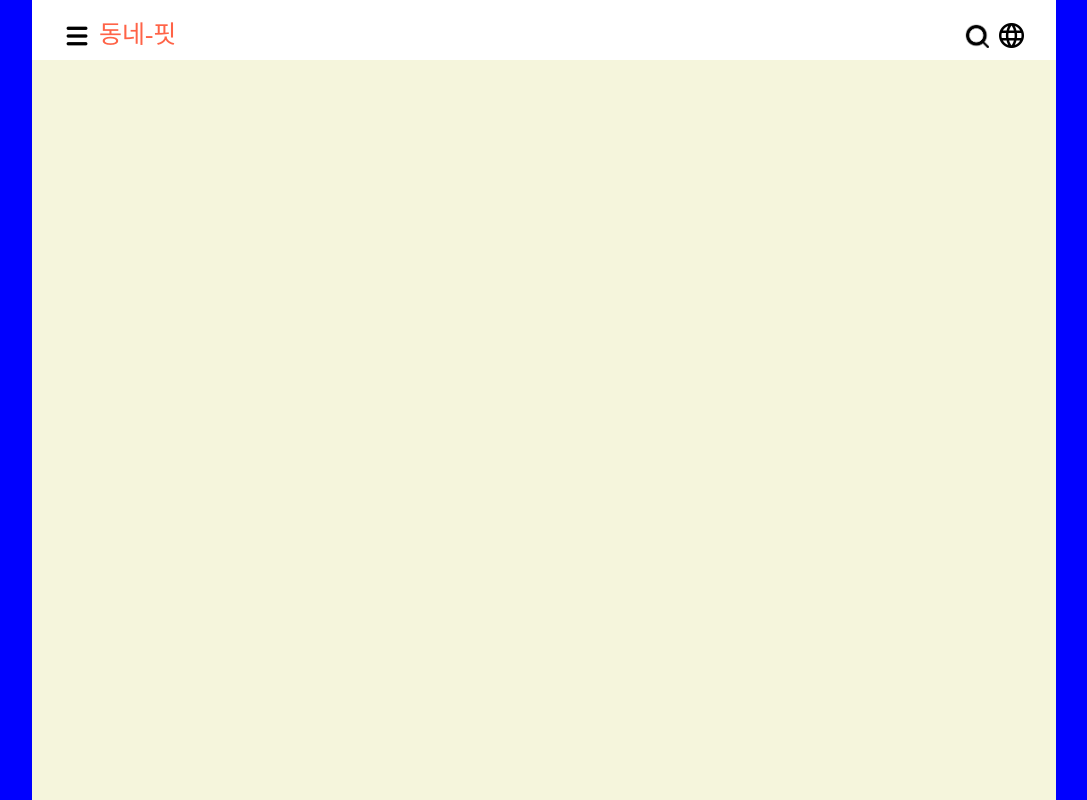
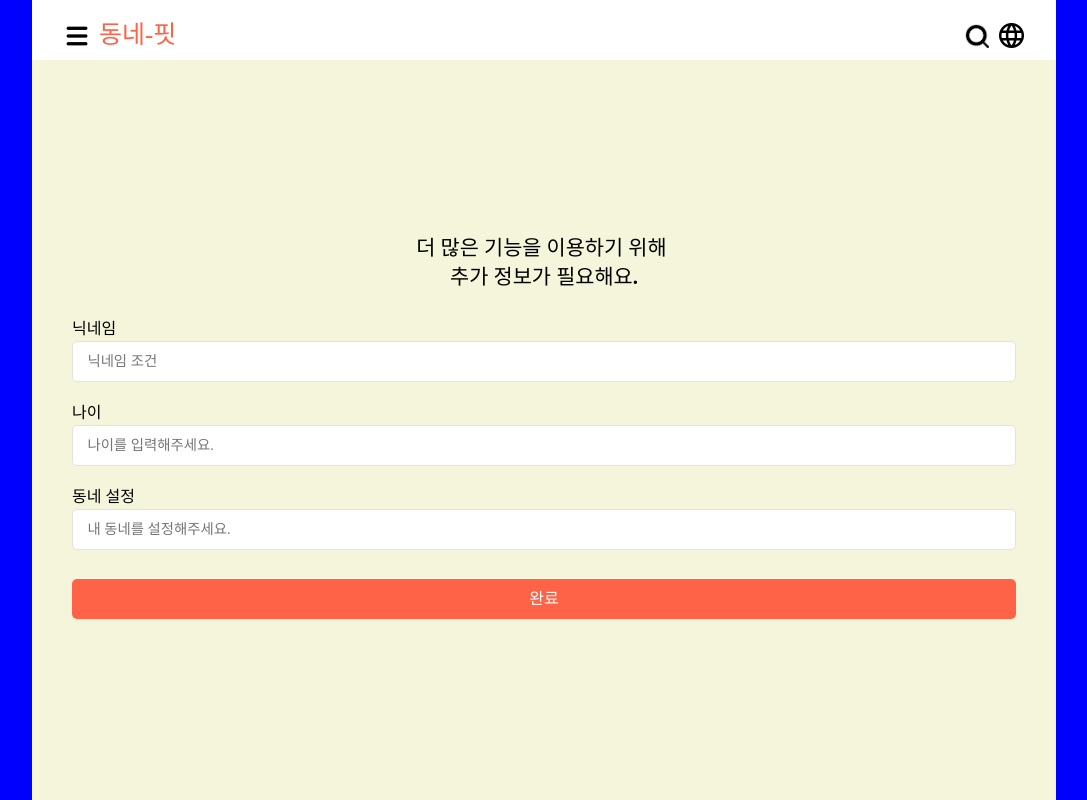
Before and after one commit to DongNae-FIT/DongNae-FIT-FE, a React (Vite) app: page /login/info in a window 1280 px wide. Before the commit this address had no page. Shown: the whole page, without its empty margins (96-1183 px from the left). Built offline with nearby package versions, Linux system fonts and the light colour scheme; a web font is replaced by a local one.

Commit message:
20241128_02:43

```diff
--- a/src/App.jsx
+++ b/src/App.jsx
@@ -10,8 +10,9 @@ import BackHeader from "@/layouts/Header/BackHeader";
 import EditorHeader from "@/layouts/Header/EditorHeader";
 
 import Home from "@/pages/Home";
-import Login from "@/pages/Login";
-import KakaoRedirect from "@/pages/KakaoRedirect";
+import Login from "@/pages/LoginPages/Login";
+import KakaoRedirect from "@/pages/LoginPages/KakaoRedirect";
+import AdditionalInfo from "@/pages/LoginPages/AdditionalInfo";
 
 import ClassMain from "@/pages/ClassPages/ClassMain";
 import ClassDetail from "@/pages/ClassPages/ClassDetail";
@@ -60,6 +61,7 @@ function App() {
         <Route path="/" element={<Home />} />
         <Route path="/login" element={<Login />} />
         <Route path="/auth" element={<KakaoRedirect />} />
+        <Route path="/login/info" element={<AdditionalInfo />} />
 
         <Route path="/class" element={<ClassMain />} />
         <Route path="/class/detail" element={<ClassDetail />} />
--- a/src/locales/en.json
+++ b/src/locales/en.json
@@ -10,6 +10,13 @@
     "title": "Login",
     "intro": "introduction",
     "kakao": "Login with Kakako"
+  },
+  "additional_info": {
+    "title": "We need additional information to use more features",
+    "nickname": "Nickname",
+    "age": "Age",
+    "location": "Where you live",
+    "location_placeholder": "Enter Where you live"
   },
   "menus": {
     "home": "Home",
--- a/src/locales/kr.json
+++ b/src/locales/kr.json
@@ -9,6 +9,15 @@
   "login": {
     "title": "로그인",
     "kakao": "카카오로 로그인"
+  },
+  "additional_info": {
+    "title": "더 많은 기능을 이용하기 위해 \n\n추가 정보가 필요해요.",
+    "nickname": "닉네임",
+    "nickname_placeholder": "닉네임 조건",
+    "age": "나이",
+    "age_placeholder": "나이를 입력해주세요.",
+    "location": "동네 설정",
+    "location_placeholder": "내 동네를 설정해주세요."
   },
   "menus": {
     "home": "홈",
--- a/src/pages/ClassPages/ClassMain.jsx
+++ b/src/pages/ClassPages/ClassMain.jsx
@@ -13,8 +13,37 @@ const ClassMain = () => {
   const [activeFilters, setActiveFilters] = useState({});
   const dropdownRef = useRef(null);
 
-  const [priceMin, setPriceMin] = useState();
-  const [priceMax, setPriceMax] = useState();
+  const [priceMin, setPriceMin] = useState(0);
+  const [priceMax, setPriceMax] = useState(0);
+
+  const MAX_PRICE = 99999999999; // 99억 9999만 9999원
+  const [warningMessage, setWarningMessage] = useState("");
+
+  const handlePriceMinChange = (e) => {
+    let value = e.target.value.replace(/[^0-9]/g, ""); // 숫자만 남기기
+    value = value ? Number(value) : null; // 빈값은 null로 처리
+    if (value > MAX_PRICE) value = MAX_PRICE; // 최대값 제한
+
+    setPriceMin(value);
+    checkPriceValidity(value, priceMax);
+  };
+
+  const handlePriceMaxChange = (e) => {
+    let value = e.target.value.replace(/[^0-9]/g, ""); // 숫자만 남기기
+    value = value ? Number(value) : null; // 빈값은 null로 처리
+    if (value > MAX_PRICE) value = MAX_PRICE; // 최대값 제한
+
+    setPriceMax(value);
+    checkPriceValidity(priceMin, value);
+  };
+
+  const checkPriceValidity = (min, max) => {
+    if (min && max && min > max) {
+      setWarningMessage("최소 금액보다 최대 금액이 작아요.");
+    } else {
+      setWarningMessage(""); // 유효한 경우 경고 메시지 제거
+    }
+  };
 
   const toggleFilter = (filterName) => {
     setActiveFilters((prev) => ({
@@ -115,21 +144,26 @@ const ClassMain = () => {
             <div className={styles["price__title"]}>{t("class.filter1")}</div>
             <div className={styles["price__container"]}>
               <input
-                type="number"
+                type="text"
                 className={styles["price__input"]}
-                placeholder={t("class.price_max_placeholder")}
-                value={priceMin}
-                onChange={(e) => setPriceMin(e.target.value)}
+                placeholder={t("class.price_min_placeholder")}
+                value={priceMin ? priceMin.toLocaleString() : ""} // 화면에 표시 시 숫자 포맷
+                onChange={handlePriceMinChange}
               />
               <span className={styles["price__wave"]}>~</span>
               <input
-                type="number"
+                type="text"
                 className={styles["price__input"]}
                 placeholder={t("class.price_max_placeholder")}
-                value={priceMax}
-                onChange={(e) => setPriceMax(e.target.value)}
+                value={priceMax ? priceMax.toLocaleString() : ""} // 화면에 표시 시 숫자 포맷
+                onChange={handlePriceMaxChange}
               />
             </div>
+
+            {warningMessage && (
+              <div className={styles["price__warning"]}>{warningMessage}</div>
+            )}
+
             <div className={styles["price__buttons"]}>
               <button
                 className={styles["reset-button"]}
@@ -140,7 +174,13 @@ const ClassMain = () => {
               >
                 {t("buttons.reset")}
               </button>
-              <button className={styles["apply-button"]}>
+              <button
+                className={styles["apply-button"]}
+                onClick={() => {
+                  if (warningMessage)
+                    window.alert("최소 금액보다 최대 금액이 작습니다.");
+                }}
+              >
                 {t("buttons.apply")}
               </button>
             </div>
--- a/src/pages/ClassPages/ClassMain.module.css
+++ b/src/pages/ClassPages/ClassMain.module.css
@@ -73,7 +73,6 @@
   width: 50%;
   padding: 0.6em 1em;
   font-size: 0.9rem;
-
   border: 1px solid var(--sub-grey);
   border-radius: 5px;
 }
@@ -168,3 +167,10 @@
   background-color: rgba(0, 0, 0, 0.5);
   z-index: 25;
 }
+
+.price__warning {
+  color: red;
+  font-size: 0.9rem;
+  margin-top: 5px;
+  padding-left: 0.2em;
+}
--- /dev/null
+++ b/src/pages/LoginPages/AdditionalInfo.jsx
@@ -0,0 +1,57 @@
+import styles from "@/pages/LoginPages/AdditionalInfo.module.css";
+import { useState } from "react";
+import { useTranslation } from "react-i18next";
+
+const AdditionalInfo = () => {
+  const { t, i18n } = useTranslation();
+  const [nickname, setNickname] = useState();
+  const [age, setAge] = useState();
+  const [location, setLocation] = useState();
+
+  return (
+    <div className={styles["additional-info"]}>
+      <div className={styles["page-title"]}>{t("additional_info.title")}</div>
+      <div className={styles["page-content"]}>
+        <div className={styles["input-section"]}>
+          <div className={styles["section-title"]}>
+            {t("additional_info.nickname")}
+          </div>
+          <input
+            type="text"
+            className={styles["info__input"]}
+            placeholder={t("additional_info.nickname_placeholder")}
+            value={nickname}
+            onChange={(e) => setNickname(e.target.value)}
+          />
+        </div>
+        <div className={styles["input-section"]}>
+          <div className={styles["section-title"]}>
+            {t("additional_info.age")}
+          </div>
+          <input
+            type="number"
+            className={styles["info__input"]}
+            placeholder={t("additional_info.age_placeholder")}
+            value={age}
+            onChange={(e) => setAge(e.target.value)}
+          />
+        </div>
+        <div className={styles["input-section"]}>
+          <div className={styles["section-title"]}>
+            {t("additional_info.location")}
+          </div>
+          <input
+            type="text"
+            className={styles["info__input"]}
+            placeholder={t("additional_info.location_placeholder")}
+            value={location}
+            onChange={(e) => setLocation(e.target.value)}
+          />
+        </div>
+      </div>
+      <button className={styles["done-button"]}>{t("buttons.done")}</button>
+    </div>
+  );
+};
+
+export default AdditionalInfo;
--- /dev/null
+++ b/src/pages/LoginPages/AdditionalInfo.module.css
@@ -0,0 +1,55 @@
+.additional-info {
+  display: flex;
+  flex-direction: column;
+  align-items: center;
+  justify-content: center;
+  height: calc(100vh - 60px);
+  padding: calc(3 * var(--default-padding)) calc(2.5 * var(--default-padding));
+}
+.page-title {
+  font-size: 1.3rem;
+  font-weight: 600;
+  text-align: center;
+  white-space: pre-wrap;
+  line-height: 0.7;
+}
+
+.page-content {
+  display: flex;
+  flex-direction: column;
+  width: 100%;
+  padding-top: calc(0.8 * var(--default-padding));
+  padding-bottom: calc(1.8 * var(--default-padding));
+}
+
+.input-section {
+  display: flex;
+  flex-direction: column;
+  width: 100%;
+}
+
+.section-title {
+  font-size: 1rem;
+  font-weight: 500;
+  padding-top: calc(1.2 * var(--default-padding));
+}
+
+.info__input {
+  background-color: white;
+  padding: 0.6em 1em;
+  font-size: 0.9rem;
+  border: 1px solid var(--sub-grey);
+  border-radius: 5px;
+  width: 100%;
+}
+
+.done-button {
+  background-color: var(--main-color);
+  padding: 0.5em 1em;
+  font-size: 1rem;
+  border: none;
+  border-radius: 5px;
+  width: 100%;
+  color: var(--white);
+  font-weight: 500;
+}
--- a/src/pages/KakaoRedirect.jsx
+++ b/src/pages/LoginPages/KakaoRedirect.jsx
@@ -25,7 +25,7 @@ const KakaoRedirect = () => {
   useEffect(() => {
     if (!loading) {
       if (isAuthenticated) {
-        navigate("/");
+        navigate("/login/info");
       } else if (error) {
         navigate("/login");
       }
--- a/src/pages/Login.jsx
+++ b/src/pages/LoginPages/Login.jsx
@@ -1,4 +1,4 @@
-import styles from "@/pages/Login.module.css";
+import styles from "@/pages/LoginPages/Login.module.css";
 import { useTranslation } from "react-i18next";
 
 const Login = () => {
```
Also changed, not shown: src/pages/LoginPages/Login.module.css (renamed from src/pages/Login.module.css).
